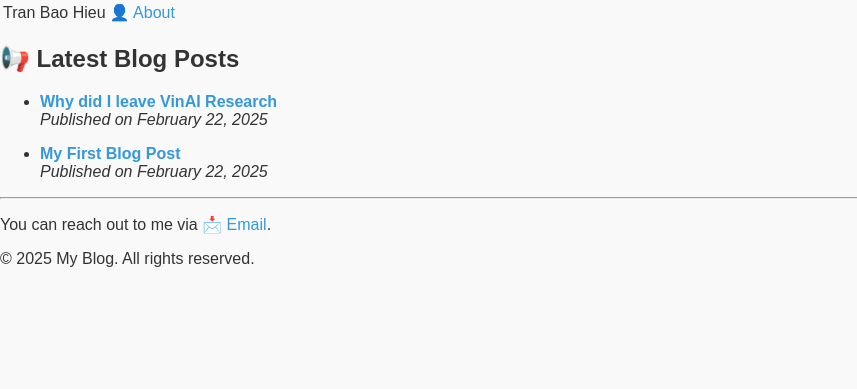
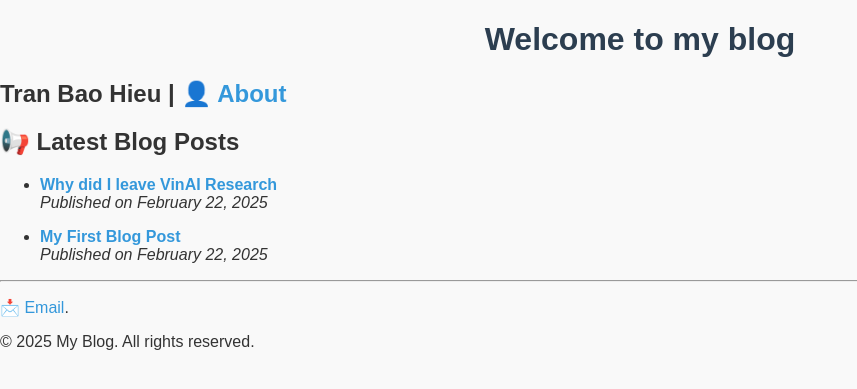
Before and after one commit to tranbaohieu/tranbaohieu.github.io, a Jekyll site: the page built from index.md, in a window 1280 px wide. Shown: the top 389 px of the page, without its empty margins (0-857 px from the left). Built offline with Jekyll 4.4.1, drawn with Linux system fonts in a browser that asks for light colours.

Commit message:
modify homepage

```diff
--- a/index.md
+++ b/index.md
@@ -2,8 +2,9 @@
 layout: default
 title: Welcome to My Blog
 ---
+# Welcome to my blog
 
-Tran Bao Hieu | [👤 About](/about)
+## Tran Bao Hieu | [👤 About](/about)
 
 <!-- <figure style="text-align: right;">
   <img src="/assets/images/logo.png" alt="Logo" width=300>
@@ -17,4 +18,4 @@ Tran Bao Hieu | [👤 About](/about)
 {% endfor %}
 
 ---
-You can reach out to me via [📩 Email](hieubkls98@gmail.com).
+[📩 Email](hieubkls98@gmail.com).
```
